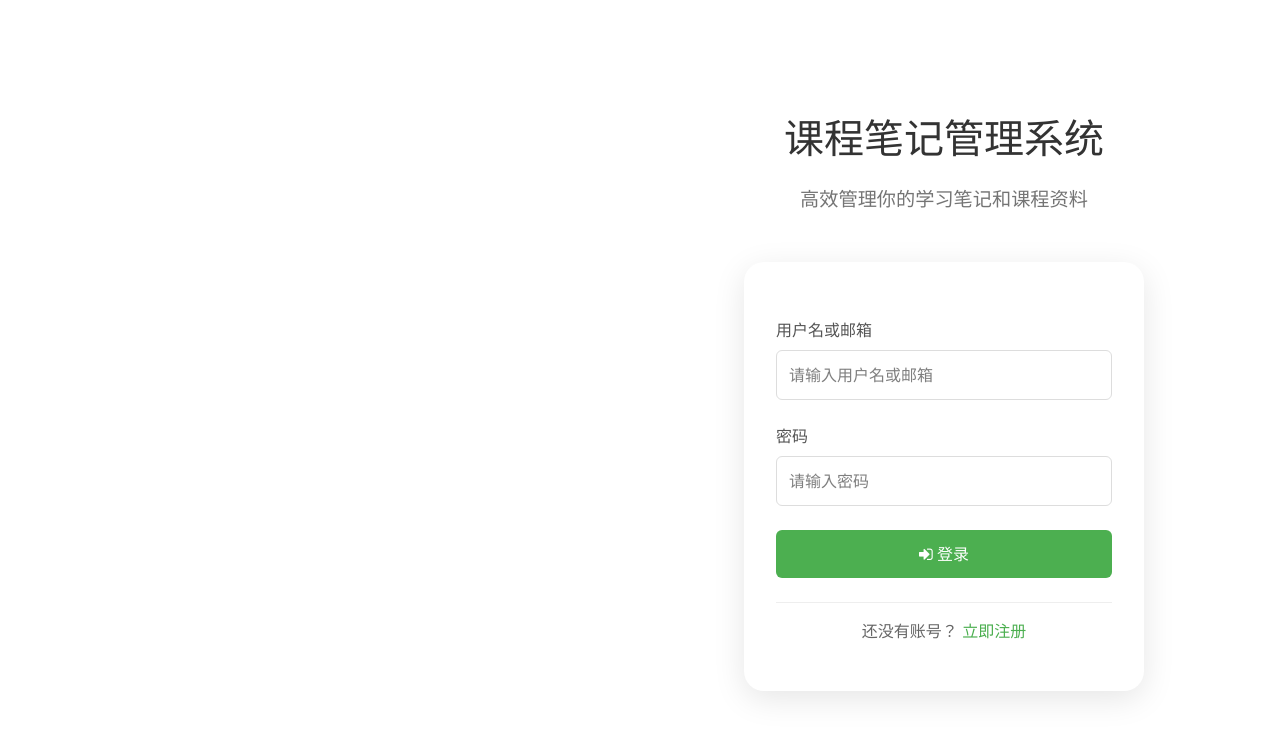
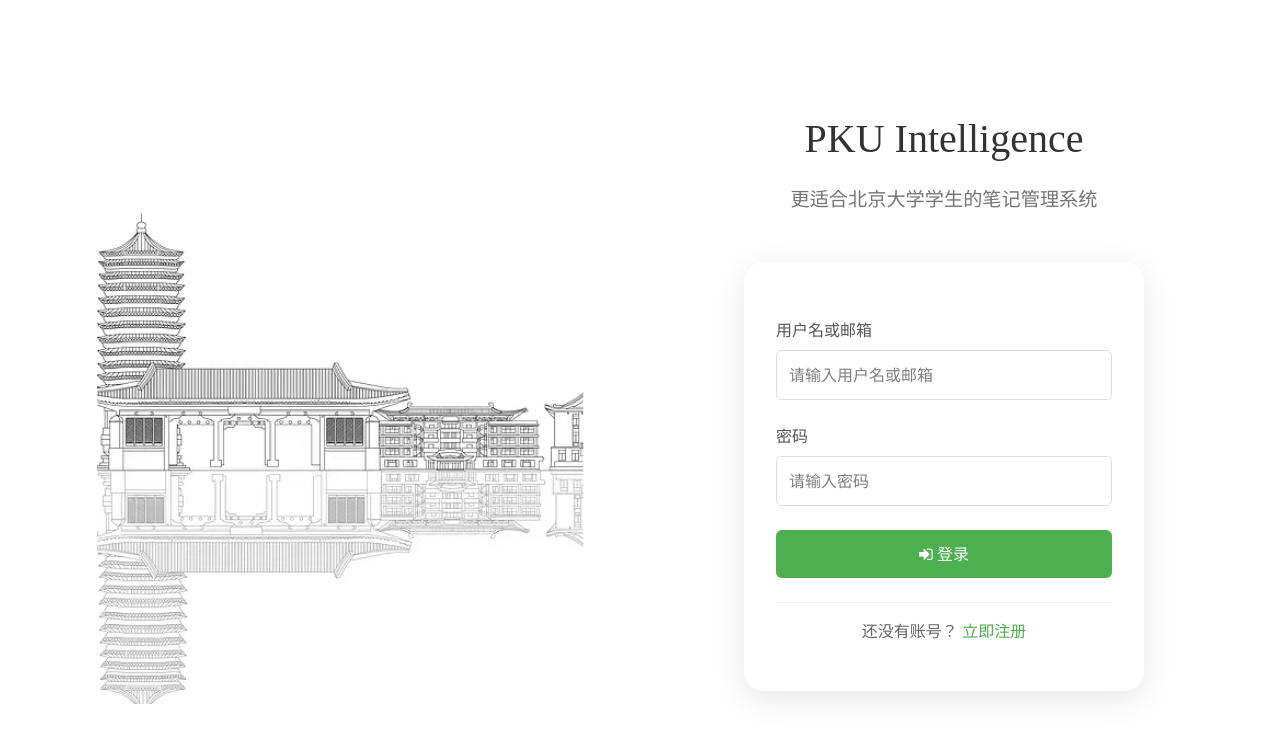
Before and after one commit to Aarayboy/PKU-Intelligence--2025, a Vue app in the folder frontend/: page / in a window 1280 px wide. Shown: the top 742 px of the page. Built offline with nearby package versions, Linux system fonts and the light colour scheme.

Commit message:
为登录界面重写了slogan，并添加了背景图片

```diff
--- a/frontend/src/component/WelcomePage.vue
+++ b/frontend/src/component/WelcomePage.vue
@@ -1,14 +1,16 @@
 <template>
   <div class="login-container">
     <!-- 左侧留白区域 -->
-    <div class="left-space"></div>
+    <div class="left-space">
+      <img src="@/assets/WelcomePagePicture.jpg" alt="PKU Intelligence 背景图" class="left-bg-img">
+    </div>
 
     <!-- 右侧内容区域 -->
     <div class="right-content">
       <!-- 标语区域（居中） -->
       <div class="slogan">
-        <h1>课程笔记管理系统</h1>
-        <p>高效管理你的学习笔记和课程资料</p>
+        <h1>PKU Intelligence</h1>
+        <p>更适合北京大学学生的笔记管理系统</p>
       </div>
 
       <!-- 直接显示登录框 -->
@@ -93,7 +95,22 @@
 
 /* 左侧留白区域 - 占比50% */
 .left-space {
-  flex: 1; /* 左侧留白占一半宽度 */
+  flex: 1;
+  position: relative; /* 新增：作为图片绝对定位的父容器 */
+  overflow: hidden; /* 新增：隐藏图片超出区域 */
+}
+
+/* 新增：左侧图片的样式 */
+.left-bg-img {
+  position: absolute;
+  top: 0;
+  left: 0;
+  width: 80%;
+  height: 80%;
+  object-fit: cover; /* 关键：让图片等比例铺满容器，裁剪多余部分 */
+  transform: translate(20%, 10%); /* 调整位置使其居中显示 */
+  /* 可选：添加轻微透明度，避免图片遮挡文字（若有） */
+  /* opacity: 0.9; */
 }
 
 /* 右侧内容区域 - 占比50% */
@@ -117,6 +134,7 @@
   margin-bottom: 1rem;
   font-weight: 300;
   color: #333; /* 深色文字与白色背景对比 */
+  font-family: "Times New Roman", Times, serif; /* 设置Times New Roman字体 */
 }
 
 .slogan p {
```
Also changed, not shown: frontend/src/assets/WelcomePagePicture.jpg (added).
